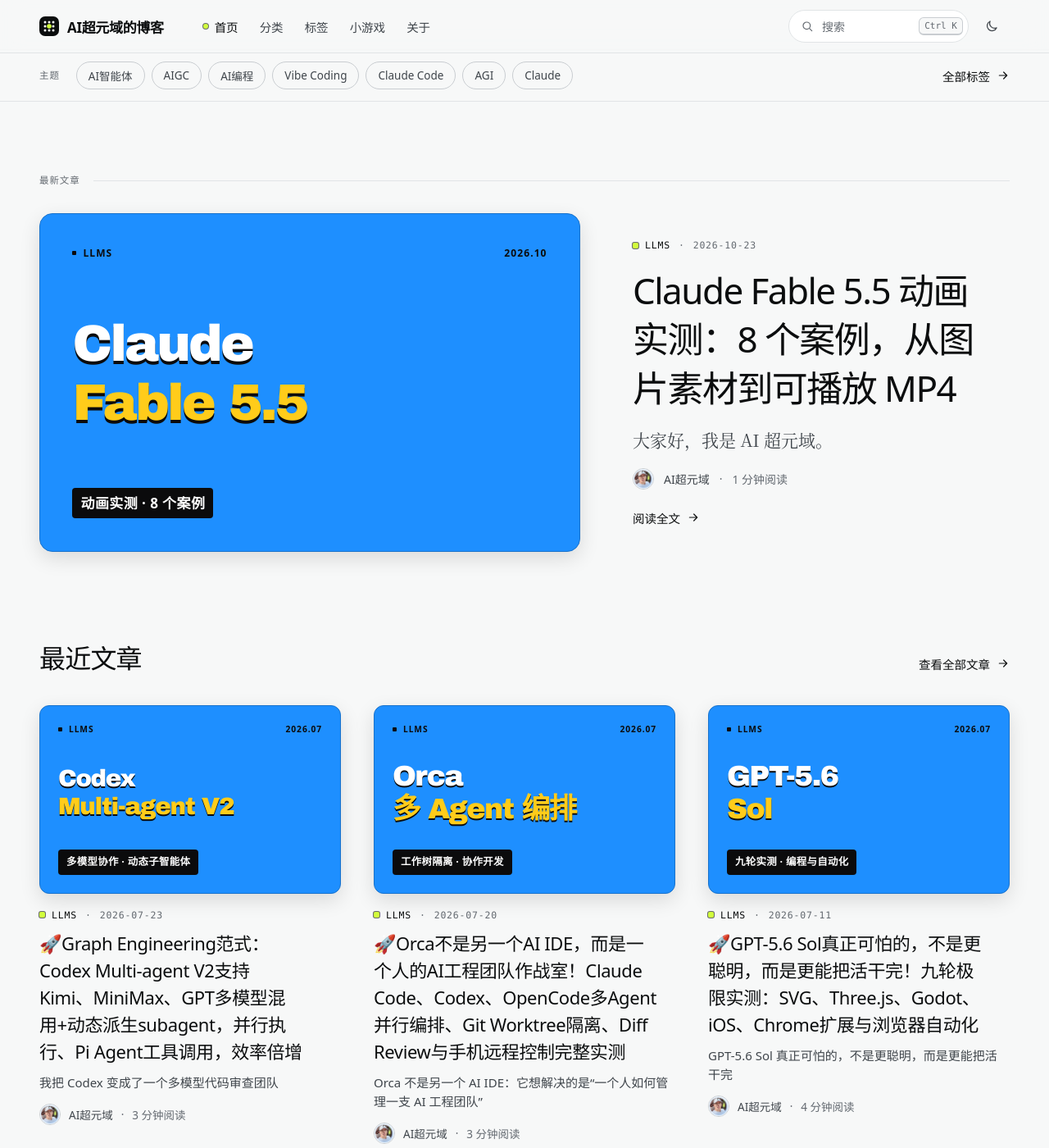
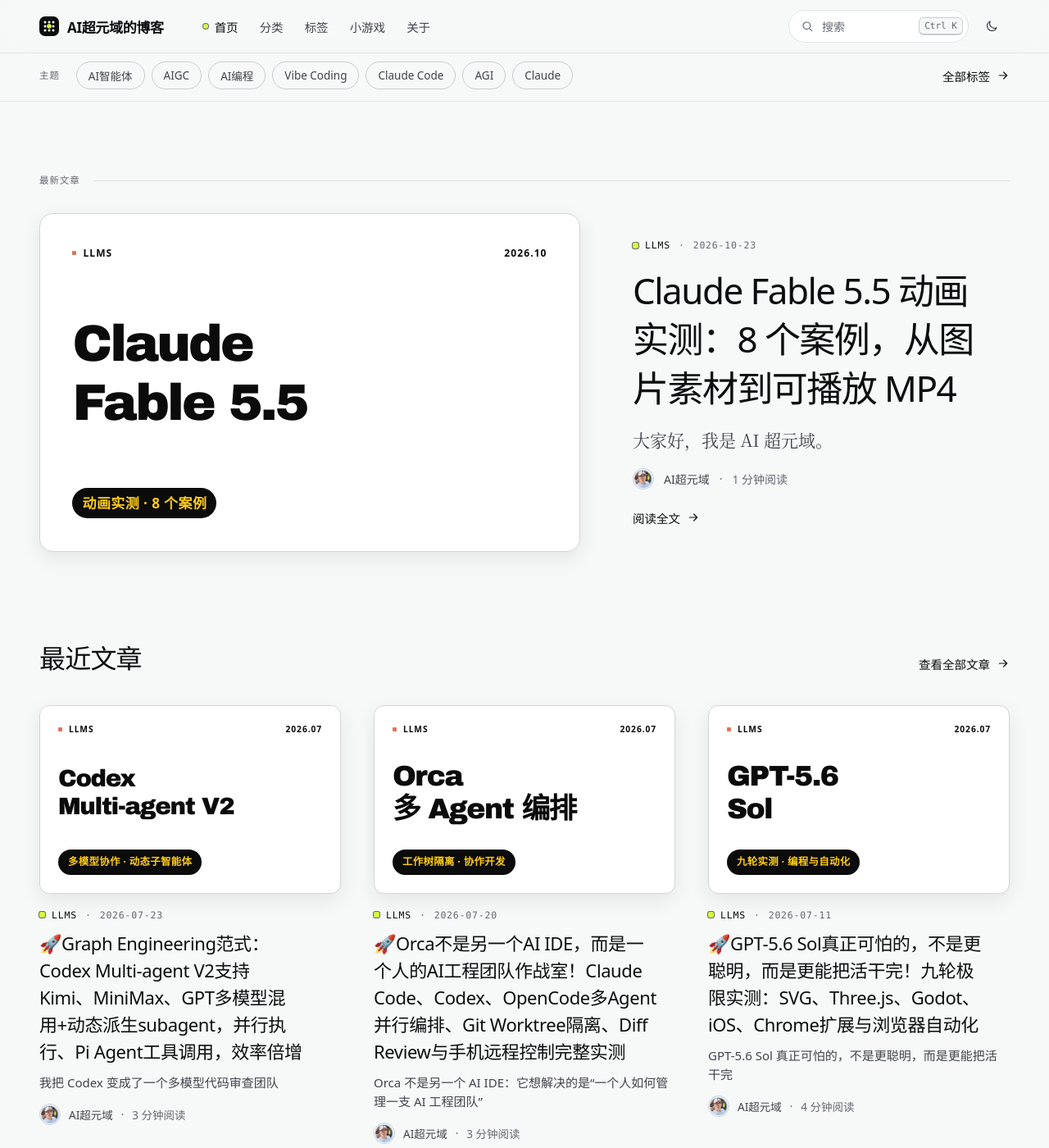
Before and after one commit to aiviai/aiviai.github.io, a Jekyll site: the page built from index.html, in a window 1280 px wide and 1400 px high, scrolled down 661 px. Shown: the whole window at 82% size. Built offline with Jekyll 4.4.1, drawn with Linux system fonts in a browser that asks for light colours; the list of posts is cut into pages by our own code; comment, search, counter and statistics services are not loaded.

Commit message:
Use white covers with black titles and yellow capsule labels

```diff
--- a/_sass/latent/_covers.scss
+++ b/_sass/latent/_covers.scss
@@ -57,7 +57,7 @@
     var(--plate);
 }
 
-// Typographic article covers inspired by the supplied blue/yellow artwork.
+// Typographic article covers inspired by the supplied white/black artwork.
 .lt-frame--keywords {
   container-type: inline-size;
   background: var(--keyword-cover-bg);
@@ -67,8 +67,8 @@
   > .lt-cover { display: none; }
 
   > .lt-arrow {
-    background: var(--keyword-cover-accent);
-    color: var(--keyword-cover-black);
+    background: var(--keyword-cover-black);
+    color: var(--keyword-cover-accent);
   }
 }
 
@@ -105,7 +105,7 @@
       width: 5px;
       height: 5px;
       border-radius: 1px;
-      background: var(--keyword-cover-black);
+      background: var(--keyword-cover-mark);
     }
   }
 
@@ -121,9 +121,6 @@
     font-size: clamp(26px, 9.5cqw, 76px);
     letter-spacing: -.045em;
     overflow-wrap: anywhere;
-    text-shadow: 0 .065em 0 var(--keyword-cover-black);
-
-    > span:last-child:not(:first-child) { color: var(--keyword-cover-accent); }
   }
 
   &--medium &__title { font-size: clamp(23px, 8cqw, 68px); }
@@ -132,12 +129,12 @@
   &__subtitle {
     align-self: flex-start;
     max-width: 100%;
-    padding: 6px 10px;
-    border-radius: 4px;
+    padding: 6px 12px;
+    border-radius: 999px;
     background: var(--keyword-cover-black);
     font: 700 12px/1.5 var(--sans);
     font-size: clamp(11px, 3.4cqw, 17px);
     letter-spacing: .025em;
-    color: var(--keyword-cover-ink);
+    color: var(--keyword-cover-accent);
   }
 }
--- a/_sass/latent/_tokens.scss
+++ b/_sass/latent/_tokens.scss
@@ -29,8 +29,8 @@
   --plate-line: rgba(230, 232, 234, .14);
   --plate-str: rgba(230, 232, 234, .3);
   --plate-dot: rgba(230, 232, 234, .3);
-  --keyword-cover-border: #1872CC;
-  --keyword-cover-shadow: 0 8px 24px rgba(11, 11, 12, .12);
+  --keyword-cover-border: #D2D5D8;
+  --keyword-cover-shadow: 0 8px 24px rgba(11, 11, 12, .08);
   --header: rgba(247, 248, 248, .8);
   --progress: var(--ink);
   --code-border: transparent;
@@ -58,7 +58,7 @@
   --plate-line: rgba(230, 232, 234, .1);
   --plate-str: rgba(230, 232, 234, .24);
   --plate-dot: rgba(230, 232, 234, .22);
-  --keyword-cover-border: #75BAFF;
+  --keyword-cover-border: #D2D5D8;
   --keyword-cover-shadow: 0 8px 24px rgba(0, 0, 0, .18);
   --header: rgba(10, 11, 12, .78);
   --progress: var(--signal);
@@ -68,10 +68,11 @@
 }
 
 :root {
-  // Article-cover palette sampled from the supplied blue/yellow reference.
-  --keyword-cover-bg: #1E8FFF;
-  --keyword-cover-ink: #FFFFFF;
+  // Article-cover palette sampled from the supplied white/black reference.
+  --keyword-cover-bg: #FFFFFF;
+  --keyword-cover-ink: #0B0B0C;
   --keyword-cover-accent: #FFCC1A;
+  --keyword-cover-mark: #D97757;
   --keyword-cover-black: #0B0B0C;
   --keyword-cover-font: "Arial Black", "Arial", "PingFang SC", "Microsoft YaHei", sans-serif;
   --signal: #D2FF3D;
```
